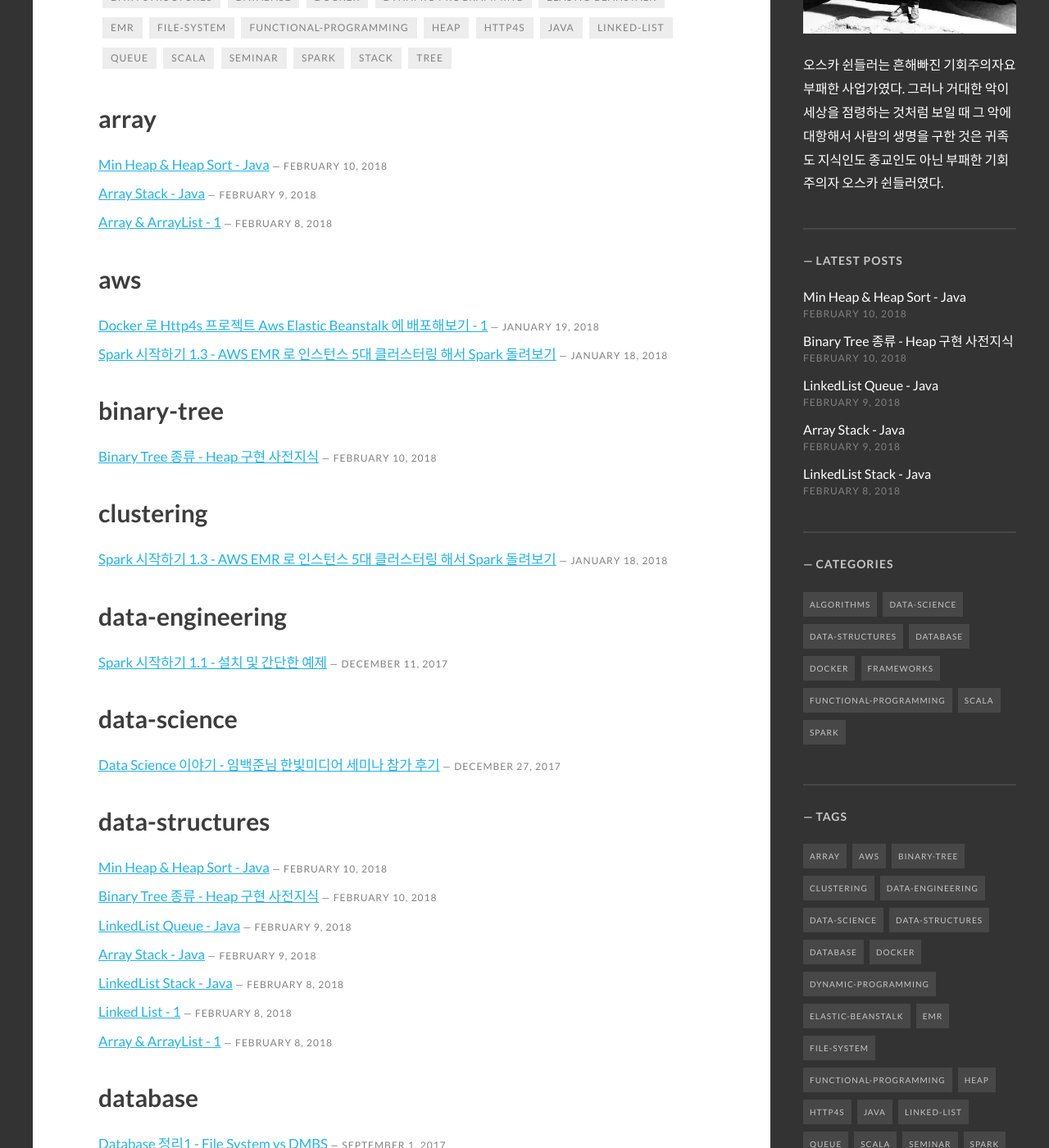
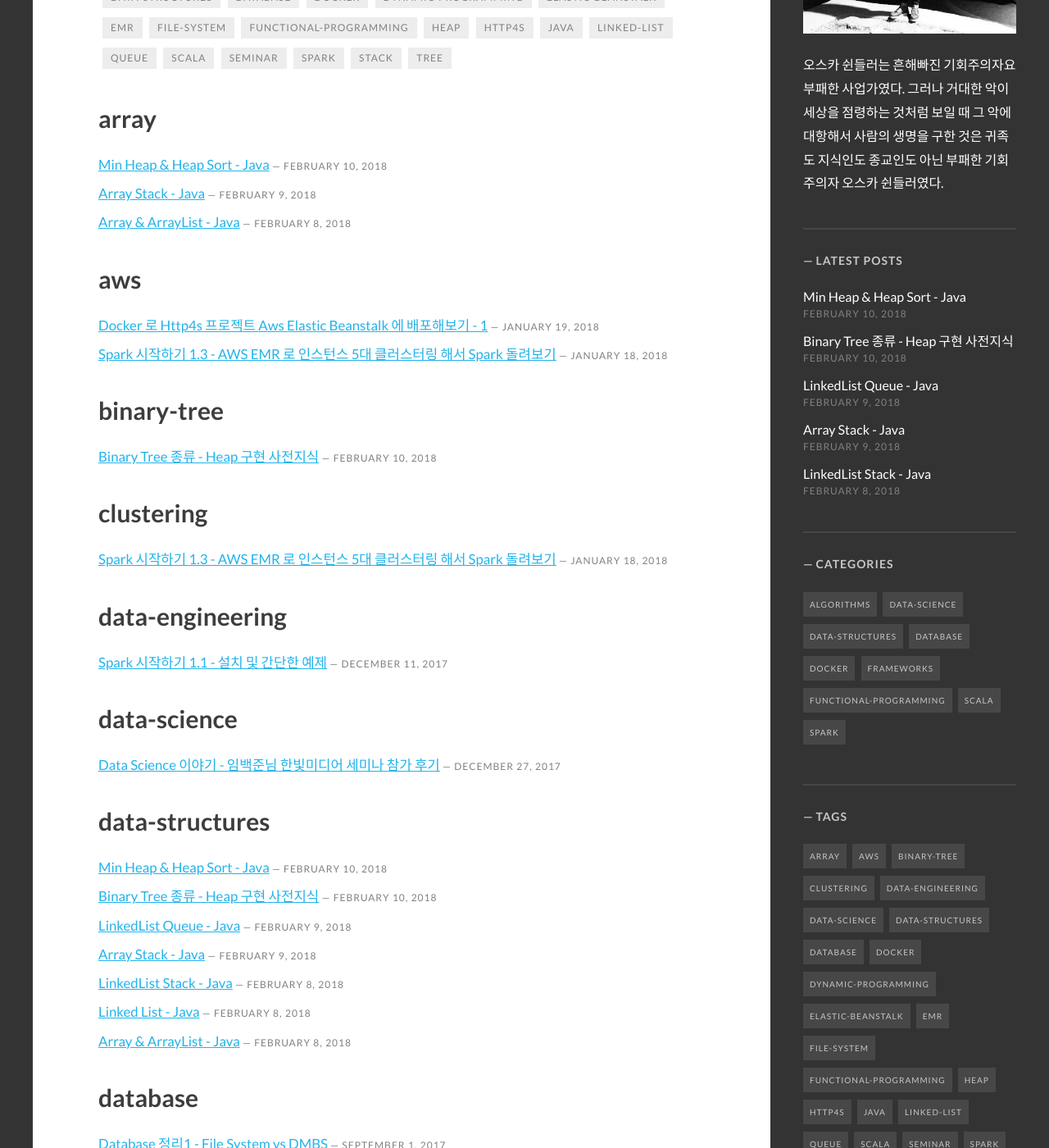
Before and after one commit to yaboong/yaboong.github.io, a Jekyll site: the page built from tags/index.html, in a window 1280 px wide and 1400 px high, scrolled down 502 px. Shown: the whole window at 82% size. Built offline with Jekyll 4.4.1, drawn with Linux system fonts in a browser that asks for light colours; some web fonts are replaced; some of the changed text lies outside the part shown.

Commit message:
제목에 Java 없는놈들 Java 추가

```diff
--- a/_posts/2018-02-08-array-and-java-array-list.md
+++ b/_posts/2018-02-08-array-and-java-array-list.md
@@ -1,6 +1,6 @@
 ---
 layout: post
-title: "Array & ArrayList - 1"
+title: "Array & ArrayList - Java"
 date: 2018-02-08
 banner_image: /banner/ds-new.jpg"
 categories: [data-structures]
--- a/_posts/2018-02-08-linked-list-1-basic.md
+++ b/_posts/2018-02-08-linked-list-1-basic.md
@@ -1,6 +1,6 @@
 ---
 layout: post
-title: "Linked List - 1"
+title: "Linked List - Java"
 date: 2018-02-08
 banner_image: /banner/ds-new.jpg"
 categories: [data-structures]
```
